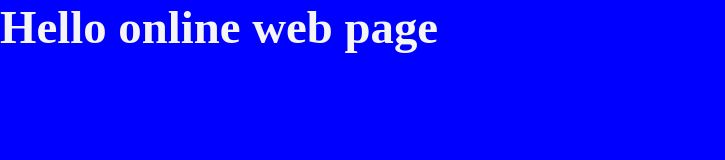
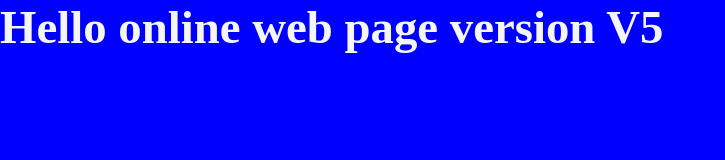
Before and after one commit to mohankumar8875/myrepo, a plain HTML site: page index.html in a window 1280 px wide. Shown: the whole page, without its empty margins (0-725 px from the left). Drawn offline with Linux system fonts and the light colour scheme.

Commit message:
first V5 of index. html

```diff
--- a/index.html
+++ b/index.html
@@ -8,7 +8,7 @@
 </head>
 <body>
     <div class="des">
-        <h3>Hello online web page</h3>
+        <h3>Hello online web page version V5</h3>
     </div>
 </body>
 </html>
```
